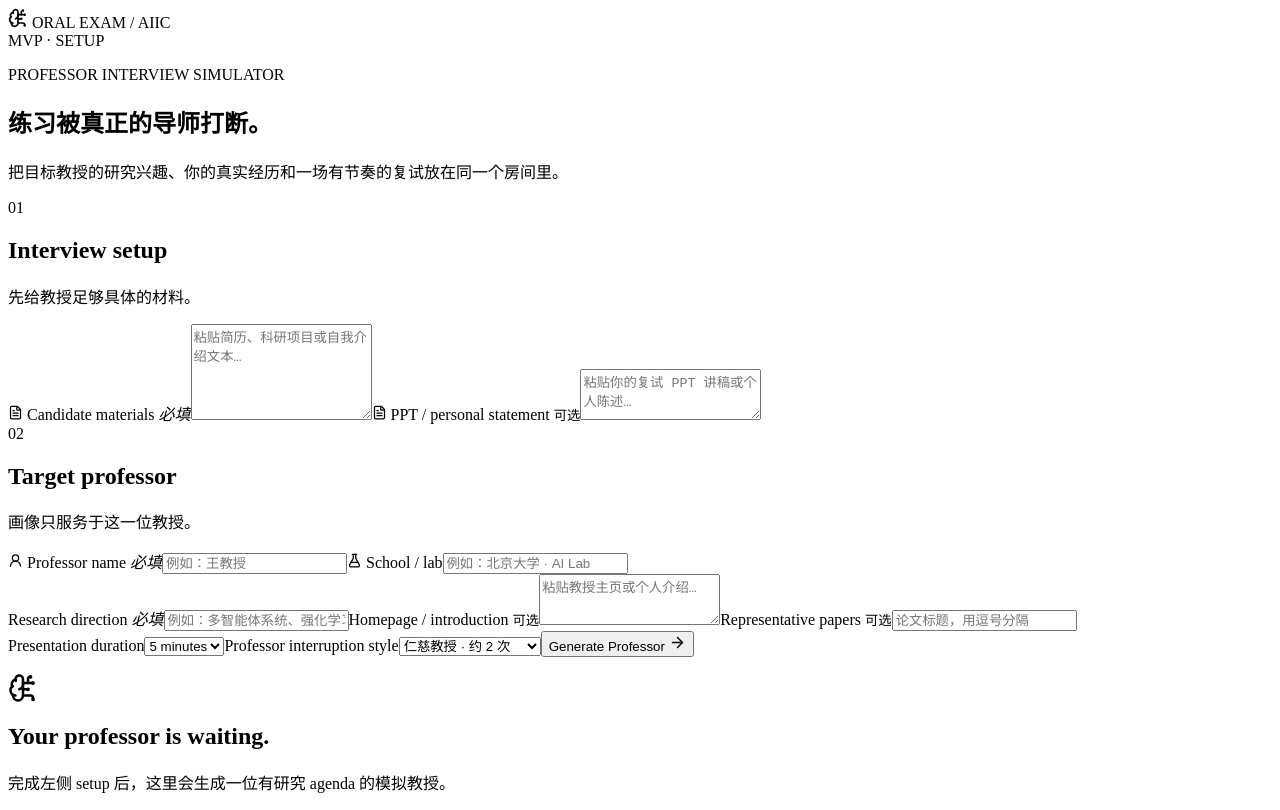
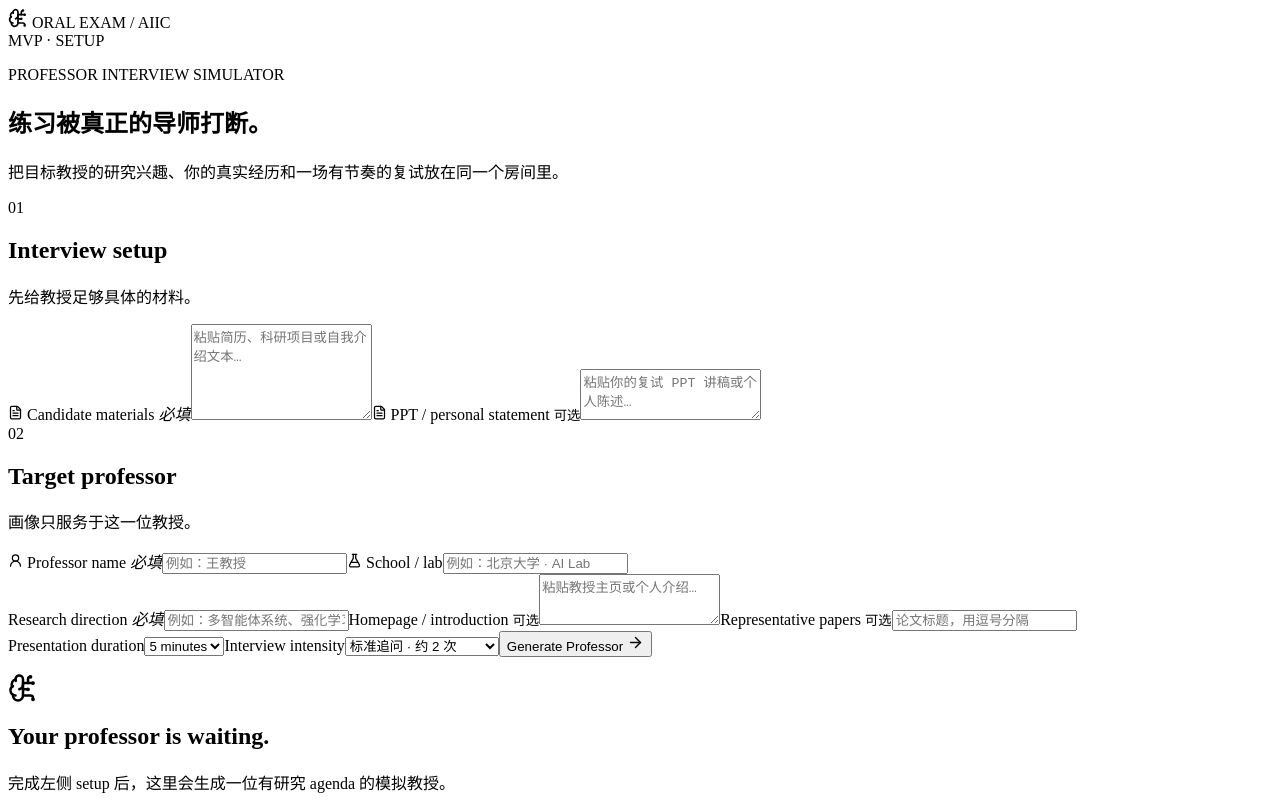
Before and after one commit to xrh917/aiic-project, a React (Vite) app: page / in a window 1280 px wide. Built offline with nearby package versions, Linux system fonts and the light colour scheme.

Commit message:
refactor: formalize interview intensity labels

```diff
--- a/src/main.jsx
+++ b/src/main.jsx
@@ -64,7 +64,7 @@ function App() {
         <label><span>Research direction <em>必填</em></span><input value={form.researchDirection} onChange={update('researchDirection')} placeholder="例如：多智能体系统、强化学习" /></label>
         <label><span>Homepage / introduction <small>可选</small></span><textarea value={form.homepage} onChange={update('homepage')} placeholder="粘贴教授主页或个人介绍…" rows="3" /></label>
         <label><span>Representative papers <small>可选</small></span><input value={form.papers} onChange={update('papers')} placeholder="论文标题，用逗号分隔" /></label>
-        <div className="duration"><label><span>Presentation duration</span><select value={form.duration} onChange={update('duration')}><option value="5">5 minutes</option><option value="3">3 minutes</option><option value="8">8 minutes</option></select></label><label><span>Professor interruption style</span><select value={form.interruptionMode} onChange={update('interruptionMode')}><option value="none">完全不打断</option><option value="kind">仁慈教授 · 约 2 次</option><option value="pressure">压力教授 · 最多 4 次</option></select></label><button type="submit">Generate Professor <ArrowRight size={17}/></button></div>
+        <div className="duration"><label><span>Presentation duration</span><select value={form.duration} onChange={update('duration')}><option value="5">5 minutes</option><option value="3">3 minutes</option><option value="8">8 minutes</option></select></label><label><span>Interview intensity</span><select value={form.interruptionMode} onChange={update('interruptionMode')}><option value="none">静默观察 · 不主动打断</option><option value="kind">标准追问 · 约 2 次</option><option value="pressure">高压追问 · 最多 4 次</option></select></label><button type="submit">Generate Professor <ArrowRight size={17}/></button></div>
         {error && <p className="error">{error}</p>}
       </form>
       <aside className="profile panel">{profile ? <><div className="profile-head"><div className="avatar">{profile.professor_profile.name.slice(0, 1)}</div><div><p className="eyebrow">SIMULATED PROFESSOR</p><h2>{profile.professor_profile.name}</h2><p>{profile.professor_profile.affiliation}</p></div><span className="ready"><Check size={14}/> READY</span></div><div className="profile-block"><h3>研究兴趣</h3><div className="chips">{profile.professor_profile.research_interests.map((x) => <span key={x}>{x}</span>)}</div></div><div className="profile-block"><h3>可能重点关注</h3><ul>{profile.professor_profile.focus.map((x) => <li key={x}>{x}</li>)}</ul></div><div className="profile-block"><h3>交叉点 / 可能追问</h3>{profile.intersections.map((x) => <p className="cross" key={x}>{x}</p>)}</div><div className="profile-note"><span>教授风格</span><p>{profile.professor_profile.style}</p></div><button className="primary-wide" onClick={startPresentation}><Mic size={16}/> Start {form.duration}-minute presentation <ArrowRight size={16}/></button><button className="secondary" onClick={() => { setProfile(null); setStage('setup'); sessionStorage.removeItem('aiic-profile'); }}><RotateCcw size={15}/> Edit setup</button></> : <div className="empty"><BrainCircuit size={30}/><h2>Your professor is waiting.</h2><p>完成左侧 setup 后，这里会生成一位有研究 agenda 的模拟教授。</p></div>}</aside>
```
